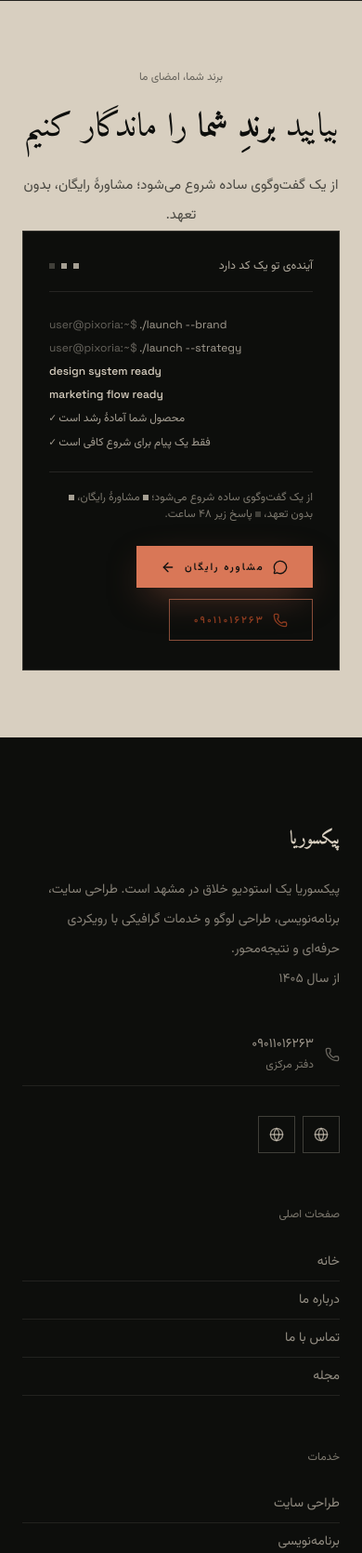
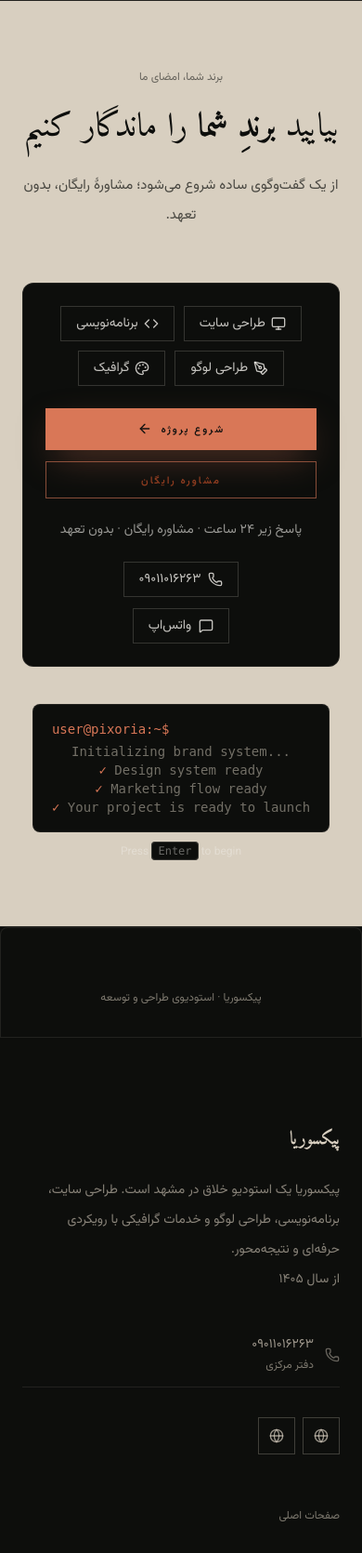
Before and after one commit to SoheilJA/pixoria, a Django app: page /about/ in a window 390 px wide. Shown: the part 3801-5471 px from the top of the page at 93% size. Run offline with Django 5.2, Linux system fonts and the light colour scheme; data comes from the database, SQL or seed files in the repository; data that the repository does not hold is empty; style sheets or scripts are compiled from the project's sources.

Commit message:
فاز ۸: بازطراحی CTA (چیپ‌ها، دکمه‌ها، ترمینال) + باند پیش‌فوتر ASCII (deep-space-drift) + رفع تداخل شبح فوتر

```diff
--- a/templates/base.html
+++ b/templates/base.html
@@ -75,6 +75,8 @@
     <link rel="stylesheet" href="{% static 'css/motion.css' %}" />
     {% comment %} بازطراحی Ryoku — لودِ آخرین برای غلبه بر استایل‌های قدیمی {% endcomment %}
     <link rel="stylesheet" href="{% static 'css/ry.css' %}" />
+    {% comment %} ASCII Canvas Styles {% endcomment %}
+    <link rel="stylesheet" href="{% static 'css/ascii.css' %}" />
     {% block extra_css %}
     {% endblock %}
     {% block extra_head %}
@@ -149,9 +151,10 @@
     <main id="main" class="min-w-0">
       {% block content %}
       {% endblock %}
-      {% include "partials/_cta.html" %}
-      {% block afterPrefooter %}
-      {% endblock %}
+{% include "partials/_cta.html" %}
+    {% include "partials/_ascii_band.html" %}
+    {% block afterPrefooter %}
+    {% endblock %}
     </main>
 
     {% include "partials/_footer.html" %}
--- /dev/null
+++ b/templates/partials/_ascii_band.html
@@ -0,0 +1,56 @@
+{% load static %}
+{% comment %} باندِ پیش‌فوتر ASCII — deep-space-drift، تمام‌عرض، بین CTA و فوتر
+   ارتفاع: دسکتاپ ۴۲۰px / موبایل ۲۶۰px
+   بدون کادر، لبه‌ها thinning، solid dark bg
+   seed متغیر برای تنوع در صفحات
+   یک خط متنی اختیاری می‌تواند رو برود (برند تگ‌لاین) {% endcomment %}
+<div class="ascii-band relative w-full overflow-hidden" aria-hidden="true">
+  <div class="ascii-scene-wrapper ascii-scene--band"
+       data-ascii-scene="deep-space-drift"
+       data-ascii-options='{"seed": "band-{{ request.path|slugify }}"}'
+       data-ascii-fps="20"
+       data-ascii-width="100"
+       data-ascii-height="30"
+       data-ascii-palette="cream"
+       data-ascii-state="idle"
+       aria-hidden="true">
+    <canvas class="ascii-canvas" loading="lazy" aria-hidden="true"></canvas>
+    <noscript>
+      <div class="ascii-fallback" style="
+        display: flex; align-items: center; justify-content: center;
+        width: 100%; height: 100%; min-height: 180px;
+        background: var(--color-void);
+        color: var(--color-sand);
+        font-family: monospace; font-size: clamp(10px, 1.5vw, 14px);
+        border: 1px solid rgba(216, 207, 192, 0.1);
+        border-radius: 0.5rem;
+      ">
+        [ASCII Deep Space Drift scene — requires JavaScript]
+      </div>
+    </noscript>
+  </div>
+
+  {% comment %} برند تگ‌لاین اختیاری روی باند {% endcomment %}
+  <div class="absolute inset-x-0 bottom-8 z-10 text-center pointer-events-none">
+    <p class="ry-label-fa text-cream/30 tracking-wider uppercase">
+      پیکسوریا · استودیوی طراحی و توسعه
+    </p>
+  </div>
+
+  <script type="module">
+    import('{% static "js/ascii/engine.js" %}').then(() => {
+      import('{% static "js/ascii/scenes/deep-space-drift.js" %}').then(() => {
+        if (window.initAsciiFromDOM) {
+          const wrapper = document.currentScript?.closest('[data-ascii-scene]');
+          if (wrapper && !wrapper._asciiEngine) {
+            window.initAsciiFromDOM(wrapper);
+          }
+        }
+      }).catch(err => {
+        console.warn('ASCII Deep Space Drift scene failed to load:', err);
+      });
+    }).catch(err => {
+      console.warn('ASCII Engine failed to load:', err);
+    });
+  </script>
+</div>
--- a/templates/partials/_cta.html
+++ b/templates/partials/_cta.html
@@ -1,11 +1,10 @@
 {% load icon_tags highlight_tags fa_digits %}
-{% comment %} CTA پیش از فوتر — بازطراحی با زبان طراحی Ryoku.
-   مهم‌ترین CTA کلِ سایت → «بلوکِ معکوس» (زمینهٔ شنی، متنِ تیره — قاعدهٔ مرجع).
-   ساختار: عنوانِ سریفِ بزرگِ وسط‌چین + توضیح → پنلِ ترمینالِ void (متن‌های
-   ASCII/مونو عیناً حفظ شده) → دکمهٔ تیرهٔ پر + دکمهٔ خطیِ تماس → شمارهٔ دوم.
-   موتیف‌های فضایی قدیمی (شارد/اوربیت/گرادیان) حذف شدند؛ متن‌ها بدون تغییر.
-   داده‌ها (بدون تغییر): cta (CTASection)، settings. در base.html برای همهٔ
-   صفحات include می‌شود. {% endcomment %}
+{% comment %} CTA پیش از فوتر — بازطراحی ۷/۸/۱۰.۳: کرم، چیپ‌ها، دکمه‌ها، ترمینال فلیور
+   چیپ‌ها: طراحی سایت · برنامه‌نویسی · طراحی لوگو · طراحی گرافیکی → contact?service=<key>
+   دکمه‌ها: پر «شروع پروژه» + گوست «مشاوره رایگان» (on-cream variants)
+   ترمینال: blinking cursor، prompt > start --project
+   موبایل: چیپ‌ها ۲×۲، دکمه‌ها تمام‌عرض
+   بدون گرادیان، flat، ترنزیشن ≤۲۰۰ms {% endcomment %}
 {% if cta %}
   <section id="cta" class="ry-inv relative overflow-hidden">
     <div class="relative z-10 mx-auto max-w-6xl px-6 section-space">
@@ -24,54 +23,125 @@
         {% endif %}
       </div>
 
-      {% comment %} ترمینال ASCII — متن‌ها عیناً حفظ شده‌اند {% endcomment %}
-      <div class="ry-term ry-reveal" data-delay="0.18">
-        <div class="ry-term__head">
-          <p>آینده‌ی تو یک کد دارد</p>
-          <span class="ry-term__dots" aria-hidden="true">
-            <span class="ry-term__dot is-done"></span>
-            <span class="ry-term__dot is-done"></span>
-            <span class="ry-term__dot"></span>
-          </span>
+      {% comment %} کارتِ شروع پروژه — چیپ‌ها + دکمه‌ها + ترمینال {% endcomment %}
+      <div class="ry-reveal mt-14" data-delay="0.18">
+        <div class="mx-auto max-w-3xl bg-void border border-line/10 rounded-xl p-6 md:p-8
+                    transition-transform duration-200 hover:-translate-y-1">
+
+          {% comment %} چیپ‌های خدماتی — ۴ آیتم، هرکدام لینک به تماس با پیش‌فیلتر {% endcomment %}
+          <div class="flex flex-wrap justify-center gap-2.5 mb-6" role="group" aria-label="انتخاب نوع خدمت">
+            <a href="{% url 'contact:contact' %}?service=web-design"
+               class="chip chip--service group inline-flex items-center gap-1.5 px-4 py-2
+                      border border-line/20 text-cream/80 text-sm
+                      hover:border-accent hover:text-accent hover:bg-accent/10
+                      focus-visible:outline-none focus-visible:ring-2 focus-visible:ring-accent
+                      transition-all duration-200">
+              {% icon "monitor" class="h-4 w-4" %}
+              <span>طراحی سایت</span>
+            </a>
+            <a href="{% url 'contact:contact' %}?service=programming"
+               class="chip chip--service group inline-flex items-center gap-1.5 px-4 py-2
+                      border border-line/20 text-cream/80 text-sm
+                      hover:border-accent hover:text-accent hover:bg-accent/10
+                      focus-visible:outline-none focus-visible:ring-2 focus-visible:ring-accent
+                      transition-all duration-200">
+              {% icon "code" class="h-4 w-4" %}
+              <span>برنامه‌نویسی</span>
+            </a>
+            <a href="{% url 'contact:contact' %}?service=logo-design"
+               class="chip chip--service group inline-flex items-center gap-1.5 px-4 py-2
+                      border border-line/20 text-cream/80 text-sm
+                      hover:border-accent hover:text-accent hover:bg-accent/10
+                      focus-visible:outline-none focus-visible:ring-2 focus-visible:ring-accent
+                      transition-all duration-200">
+              {% icon "pen-tool" class="h-4 w-4" %}
+              <span>طراحی لوگو</span>
+            </a>
+            <a href="{% url 'contact:contact' %}?service=graphic-design"
+               class="chip chip--service group inline-flex items-center gap-1.5 px-4 py-2
+                      border border-line/20 text-cream/80 text-sm
+                      hover:border-accent hover:text-accent hover:bg-accent/10
+                      focus-visible:outline-none focus-visible:ring-2 focus-visible:ring-accent
+                      transition-all duration-200">
+              {% icon "palette" class="h-4 w-4" %}
+              <span>گرافیک</span>
+            </a>
           </div>
 
-        <pre class="ry-term__body" dir="ltr"><span class="ry-term__prompt">user@pixoria:~$</span> <span class="ry-term__ok">./launch --brand</span>
-<span class="ry-term__prompt">user@pixoria:~$</span> <span class="ry-term__ok">./launch --strategy</span>
-<span class="ry-term__hl">design system ready</span>
-<span class="ry-term__hl">marketing flow ready</span>
-<span class="ry-term__ok">✓ محصول شما آمادهٔ رشد است</span>
-<span class="ry-term__ok">✓ فقط یک پیام برای شروع کافی است</span></pre>
+          {% comment %} دکمه‌ها — پرِ اصلی + گوست {% endcomment %}
+          <div class="flex flex-col sm:flex-row items-center justify-center gap-3 mb-6">
+            <a href="{% url 'contact:contact' %}"
+               class="btn btn--ink w-full sm:w-auto px-8 py-4 text-lg"
+               data-magnetic>
+              <span class="ry-btn__txt">شروع پروژه</span>
+              <span class="ry-btn__arr" aria-hidden="true">{% icon "arrow-left" class="h-4 w-4" %}</span>
+            </a>
+            <a href="{% url 'contact:contact' %}"
+               class="btn btn--ink-line w-full sm:w-auto px-8 py-4 text-lg">
+              <span class="ry-btn__txt">مشاوره رایگان</span>
+            </a>
+          </div>
 
-        <p class="ry-term__meta">
-          از یک گفت‌وگوی ساده شروع می‌شود؛ <span class="ry-term__dot is-done"></span> مشاورهٔ رایگان،
-          <span class="ry-term__dot is-done"></span> بدون تعهد، <span class="ry-term__dot"></span> پاسخ زیر ۴۸ ساعت.
+          {% comment %} خط اطمینان + تماس سریع {% endcomment %}
+          <p class="text-center text-sm text-cream/60 mb-6">
+            پاسخ زیر ۲۴ ساعت · مشاوره رایگان · بدون تعهد
           </p>
 
-        <div class="ry-term__actions">
-          <a href="{% url 'contact:contact' %}" class="btn btn--ink">
-            {% icon "message-circle" class="h-4 w-4" %}
-            <span>مشاوره رایگان</span>
-            {% icon "arrow-left" class="h-4 w-4" %}
-          </a>
+          <div class="flex flex-col sm:flex-row items-center justify-center gap-3">
             {% if cta.phone %}
-            <a href="tel:{{ cta.phone }}" class="btn btn--ink-line">
+              <a href="tel:{{ cta.phone }}"
+                 class="inline-flex items-center gap-2 px-4 py-2
+                        border border-line/20 text-cream/80 text-sm
+                        hover:border-accent hover:text-accent hover:bg-accent/10
+                        transition-all duration-200">
                 {% icon "phone" class="h-4 w-4" %}
                 <span class="fa-num">{{ cta.phone|fa_digits }}</span>
               </a>
             {% endif %}
+            <a href="https://wa.me/{{ cta.phone|default:'989011016263'|cut:'+' }}"
+               target="_blank" rel="noopener noreferrer"
+               class="inline-flex items-center gap-2 px-4 py-2
+                      border border-line/20 text-cream/80 text-sm
+                      hover:border-accent hover:text-accent hover:bg-accent/10
+                      transition-all duration-200">
+              {% icon "message-square" class="h-4 w-4" %}
+              <span>واتس‌اپ</span>
+            </a>
+          </div>
         </div>
       </div>
 
+      {% comment %} ترمینال فلیور — بلینک کردن cursor، prompt > start --project {% endcomment %}
+      <div class="ry-reveal mt-10 text-center" data-delay="0.24">
+        <div class="inline-block bg-void border border-line/10 rounded-lg px-5 py-4
+                    font-mono text-sm text-sand/70 max-w-xl"
+             dir="ltr" style="font-family: 'JetBrains Mono', monospace;">
+          <div class="flex items-baseline gap-1.5 mb-1">
+            <span class="text-accent">user@pixoria:~$</span>
+            <span class="text-sand/50 cursor-blink">start --project</span>
+          </div>
+          <div class="text-sand/50 text-sm">
+            Initializing brand system...<br>
+            <span class="text-accent">✓</span> Design system ready<br>
+            <span class="text-accent">✓</span> Marketing flow ready<br>
+            <span class="text-accent">✓</span> Your project is ready to launch
+          </div>
+        </div>
+        <p class="mt-3 text-xs text-cream/40">
+          Press <kbd class="px-1.5 py-0.5 bg-void border border-line/20 rounded">Enter</kbd> to begin
+        </p>
+      </div>
+
       {% if settings.phone_secondary %}
-        <div class="ry-reveal mt-9 flex flex-wrap items-center justify-center gap-x-7 gap-y-3 text-sm text-void/60" data-delay="0.24">
+        <div class="ry-reveal mt-9 flex flex-wrap items-center justify-center gap-x-7 gap-y-3 text-sm text-cream/60" data-delay="0.24">
           <a
             href="tel:{{ settings.phone_secondary }}"
-            class="inline-flex items-center gap-2 transition-colors duration-200 hover:text-void"
+            class="inline-flex items-center gap-2 transition-colors duration-200 hover:text-cream"
           >
             {% icon "smartphone" class="h-4 w-4" %}
             <span class="fa-num">{{ settings.phone_secondary|fa_digits }}</span>
             {% if settings.phone_secondary_label %}
-              <span class="text-void/40">({{ settings.phone_secondary_label }})</span>
+              <span class="text-cream/40">({{ settings.phone_secondary_label }})</span>
             {% endif %}
           </a>
         </div>
--- a/templates/partials/_footer.html
+++ b/templates/partials/_footer.html
@@ -148,10 +148,12 @@
       <p class="text-xs text-sand/45">© {{ settings.site_name }} — تمامی حقوق محفوظ است.</p>
       <p class="ry-label">PIXORIA — DESIGN &amp; DEVELOPMENT STUDIO</p>
     </div>
-  </div>
+</div>
 
   {% comment %} امضای فوتر: متنِ شبحِ برندِ لاتین (outline بسیار بزرگ، کمی بریده) {% endcomment %}
-  <div class="pointer-events-none select-none" aria-hidden="true">
-    <p class="ry-ghost -mb-[0.16em] text-center font-label text-[19vw] leading-[1.1] tracking-[0.06em]">PIXORIA</p>
+  <div class="pointer-events-none select-none" aria-hidden="true" style="margin-top: 5rem; margin-bottom: 0;">
+    <p class="ry-ghost mb-0 text-center font-label text-[19vw] leading-[1.1] tracking-[0.06em]">PIXORIA</p>
   </div>
 </footer>
+
+Monday, November 2, 2026 16:21:10
```
Lines whose indentation alone changed are shown as unchanged.
